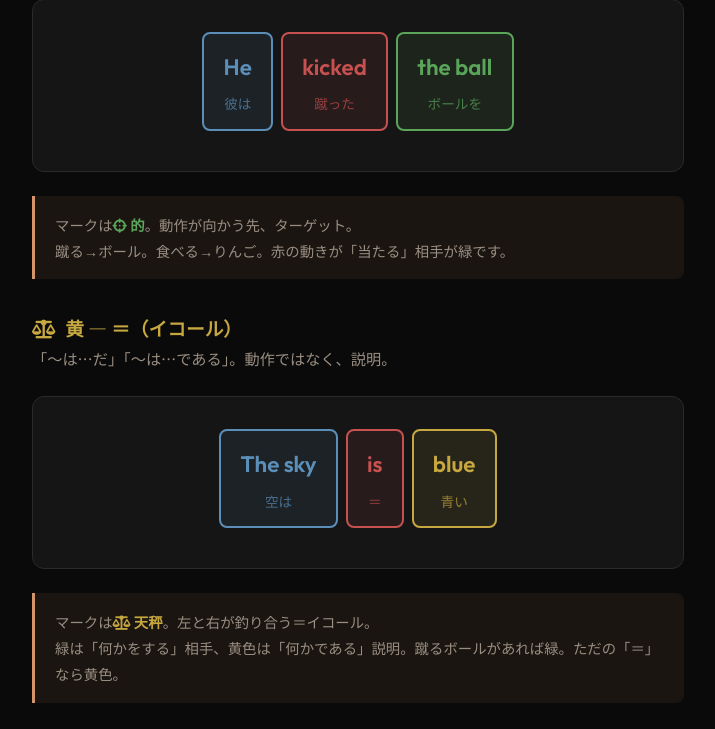
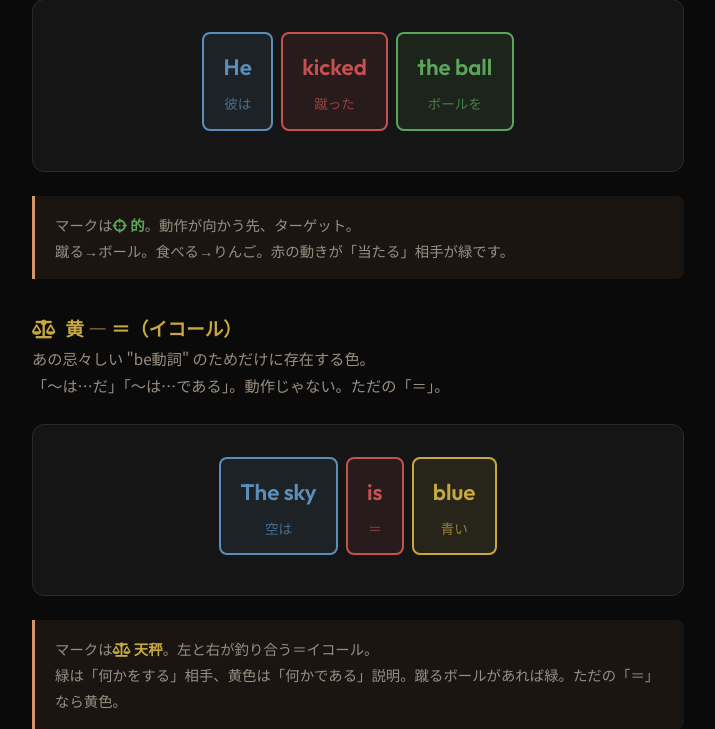
Before and after one commit to goodsun/monolith, a Flask app: page /tutorial in a window 1280 px wide. Shown: the part 2504-3233 px from the top of the page, without its empty margins (282-997 px from the left). Run offline with Flask 3, Linux system fonts and the light colour scheme.

Commit message:
Add relatable be-verb quip to complement explanation

```diff
--- a/templates/tutorial.html
+++ b/templates/tutorial.html
@@ -361,7 +361,7 @@ body {
 
   <!-- 黄 = C -->
   <h3 style="color:var(--yellow); margin-top:2rem;"><i class="fas fa-scale-balanced" style="margin-right:0.3em"></i> 黄 — ＝（イコール）</h3>
-  <p>「〜は…だ」「〜は…である」。動作ではなく、説明。</p>
+  <p>あの忌々しい "be動詞" のためだけに存在する色。<br>「〜は…だ」「〜は…である」。動作じゃない。ただの「＝」。</p>
   <div class="sentence-demo">
     <div class="blocks" id="blocks3-c">
       <div class="block s" data-delay="0"><span class="block-en">The sky</span><span class="block-ja">空は</span></div>
```
